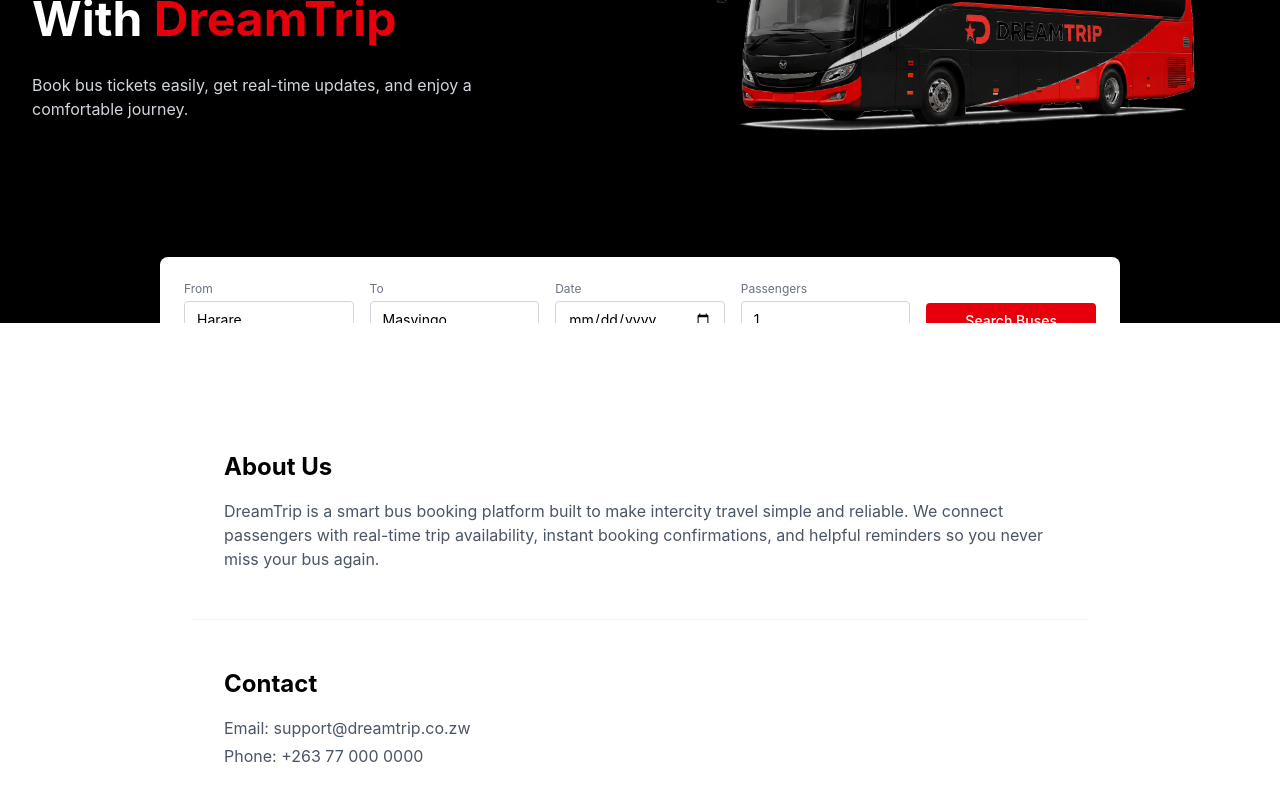
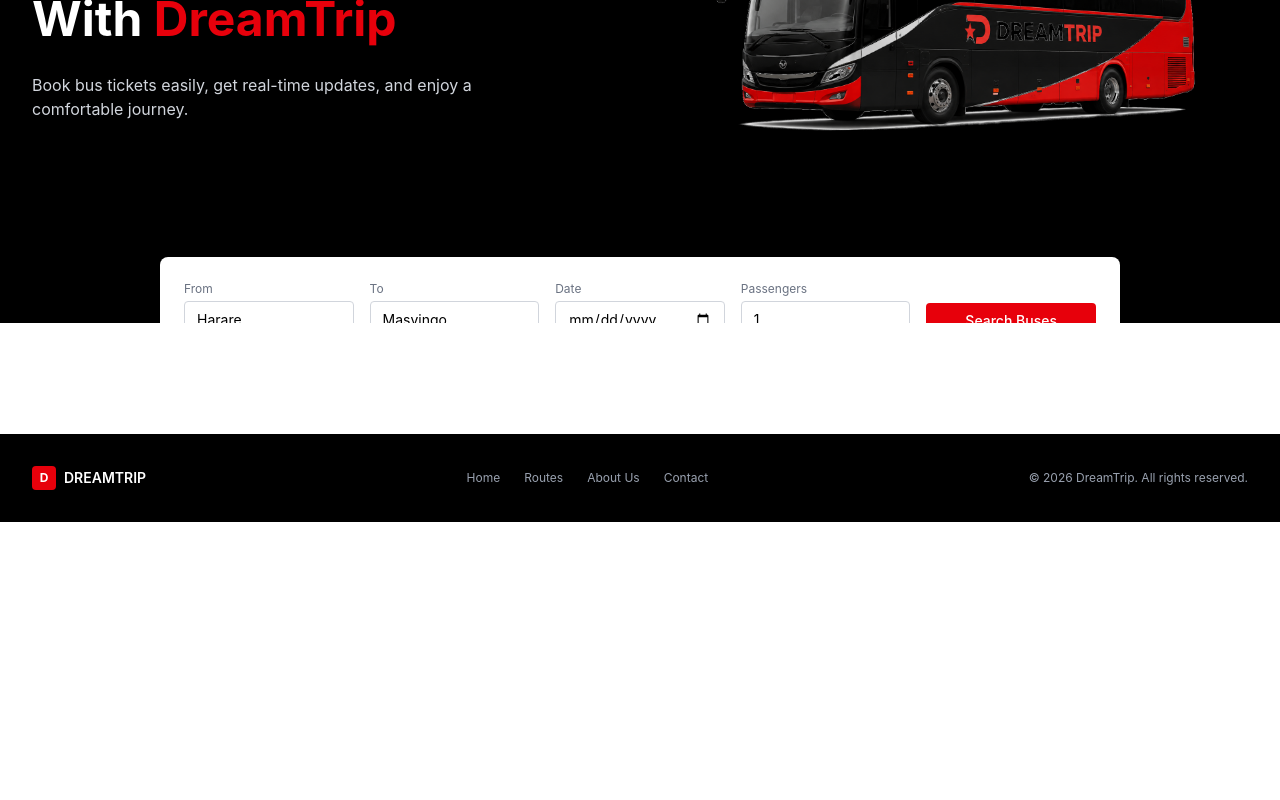
Before and after one commit to romeosasa061316-stack/Full-Stack, a React (Vite) app in the folder client/: page / in a window 1280 px wide. Shown: the part 278-1078 px from the top of the page. After the commit the page ends 800 px from the top, so only its background shows below. Built offline with nearby package versions, Linux system fonts and the light colour scheme; no server answers.

Commit message:
Add dedicated About and Contact pages, add footer to landing page

```diff
--- a/client/src/App.jsx
+++ b/client/src/App.jsx
@@ -1,5 +1,7 @@
 import { Routes, Route } from "react-router-dom";
 import LandingPage from "./pages/LandingPage";
+import AboutPage from "./pages/AboutPage";
+import ContactPage from "./pages/ContactPage";
 import LoginPage from "./pages/LoginPage";
 import SignupPage from "./pages/SignupPage";
 import DashboardPage from "./pages/DashboardPage";
@@ -18,6 +20,8 @@
   return (
     <Routes>
       <Route path="/" element={<LandingPage />} />
+      <Route path="/about" element={<AboutPage />} />
+      <Route path="/contact" element={<ContactPage />} />
       <Route path="/login" element={<LoginPage />} />
       <Route path="/signup" element={<SignupPage />} />
       <Route path="/dashboard" element={<ProtectedRoute><DashboardPage /></ProtectedRoute>} />
--- /dev/null
+++ b/client/src/pages/AboutPage.jsx
@@ -0,0 +1,40 @@
+import { Link } from "react-router-dom";
+
+function AboutPage() {
+  return (
+    <div className="min-h-screen bg-white">
+      <nav className="flex items-center justify-between px-4 md:px-8 py-4 bg-black text-white">
+        <Link to="/" className="flex items-center gap-2">
+          <div className="w-8 h-8 bg-red-600 rounded flex items-center justify-center font-bold text-lg">D</div>
+          <div className="font-bold text-lg">DREAMTRIP</div>
+        </Link>
+        <div className="hidden md:flex items-center gap-8 text-sm">
+          <Link to="/" className="hover:text-red-500">Home</Link>
+          <Link to="/search" className="hover:text-red-500">Routes</Link>
+          <Link to="/about" className="text-red-500">About Us</Link>
+          <Link to="/contact" className="hover:text-red-500">Contact</Link>
+        </div>
+        <div className="flex items-center gap-2 md:gap-3">
+          <Link to="/login" className="px-3 md:px-4 py-2 bg-red-600 rounded text-xs md:text-sm font-medium hover:bg-red-700">Login</Link>
+          <Link to="/signup" className="px-3 md:px-4 py-2 bg-white text-black rounded text-xs md:text-sm font-medium hover:bg-gray-200">Sign Up</Link>
+        </div>
+      </nav>
+
+      <div className="max-w-3xl mx-auto px-4 md:px-8 py-16">
+        <h1 className="text-3xl font-bold mb-6">About Us</h1>
+        <p className="text-gray-600 leading-relaxed">
+          DreamTrip is a smart bus booking platform built to make intercity travel simple and reliable.
+          We connect passengers with real-time trip availability, instant booking confirmations, and
+          helpful reminders so you never miss your bus again.
+        </p>
+        <p className="text-gray-600 leading-relaxed mt-4">
+          Our system automatically detects when a bus has already departed and recommends the next
+          available trip on the same route, so passengers always have a clear path forward instead of
+          hitting a dead end.
+        </p>
+      </div>
+    </div>
+  );
+}
+
+export default AboutPage;
--- /dev/null
+++ b/client/src/pages/ContactPage.jsx
@@ -0,0 +1,35 @@
+import { Link } from "react-router-dom";
+
+function ContactPage() {
+  return (
+    <div className="min-h-screen bg-white">
+      <nav className="flex items-center justify-between px-4 md:px-8 py-4 bg-black text-white">
+        <Link to="/" className="flex items-center gap-2">
+          <div className="w-8 h-8 bg-red-600 rounded flex items-center justify-center font-bold text-lg">D</div>
+          <div className="font-bold text-lg">DREAMTRIP</div>
+        </Link>
+        <div className="hidden md:flex items-center gap-8 text-sm">
+          <Link to="/" className="hover:text-red-500">Home</Link>
+          <Link to="/search" className="hover:text-red-500">Routes</Link>
+          <Link to="/about" className="hover:text-red-500">About Us</Link>
+          <Link to="/contact" className="text-red-500">Contact</Link>
+        </div>
+        <div className="flex items-center gap-2 md:gap-3">
+          <Link to="/login" className="px-3 md:px-4 py-2 bg-red-600 rounded text-xs md:text-sm font-medium hover:bg-red-700">Login</Link>
+          <Link to="/signup" className="px-3 md:px-4 py-2 bg-white text-black rounded text-xs md:text-sm font-medium hover:bg-gray-200">Sign Up</Link>
+        </div>
+      </nav>
+
+      <div className="max-w-3xl mx-auto px-4 md:px-8 py-16">
+        <h1 className="text-3xl font-bold mb-6">Contact Us</h1>
+        <div className="space-y-3 text-gray-600">
+          <p><span className="font-semibold text-gray-900">Email:</span> support@dreamtrip.co.zw</p>
+          <p><span className="font-semibold text-gray-900">Phone:</span> +263 77 000 0000</p>
+          <p><span className="font-semibold text-gray-900">Hours:</span> Monday - Saturday, 6:00 AM - 8:00 PM</p>
+        </div>
+      </div>
+    </div>
+  );
+}
+
+export default ContactPage;
--- a/client/src/pages/LandingPage.jsx
+++ b/client/src/pages/LandingPage.jsx
@@ -3,12 +3,10 @@
 
 function LandingPage() {
   return (
-    <div className="min-h-screen bg-white">
+    <div className="min-h-screen bg-white flex flex-col">
       <nav className="flex items-center justify-between px-4 md:px-8 py-4 bg-black text-white">
         <div className="flex items-center gap-2">
-          <div className="w-8 h-8 bg-red-600 rounded flex items-center justify-center font-bold text-lg">
-            D
-          </div>
+          <div className="w-8 h-8 bg-red-600 rounded flex items-center justify-center font-bold text-lg">D</div>
           <div>
             <div className="font-bold text-lg leading-tight">DREAMTRIP</div>
             <div className="text-[10px] text-gray-400 leading-tight">Travel Smart. Arrive Safe.</div>
@@ -18,17 +16,13 @@
         <div className="hidden md:flex items-center gap-8 text-sm">
           <Link to="/" className="hover:text-red-500">Home</Link>
           <Link to="/search" className="hover:text-red-500">Routes</Link>
-          <a href="#about" className="hover:text-red-500">About Us</a>
-          <a href="#contact" className="hover:text-red-500">Contact</a>
+          <Link to="/about" className="hover:text-red-500">About Us</Link>
+          <Link to="/contact" className="hover:text-red-500">Contact</Link>
         </div>
 
         <div className="flex items-center gap-2 md:gap-3">
-          <Link to="/login" className="px-3 md:px-4 py-2 bg-red-600 rounded text-xs md:text-sm font-medium hover:bg-red-700">
-            Login
-          </Link>
-          <Link to="/signup" className="px-3 md:px-4 py-2 bg-white text-black rounded text-xs md:text-sm font-medium hover:bg-gray-200">
-            Sign Up
-          </Link>
+          <Link to="/login" className="px-3 md:px-4 py-2 bg-red-600 rounded text-xs md:text-sm font-medium hover:bg-red-700">Login</Link>
+          <Link to="/signup" className="px-3 md:px-4 py-2 bg-white text-black rounded text-xs md:text-sm font-medium hover:bg-gray-200">Sign Up</Link>
         </div>
       </nav>
 
@@ -76,22 +70,21 @@
 
       <div className="h-8 md:h-20"></div>
 
-      <section id="about" className="max-w-4xl mx-auto px-4 md:px-8 py-12 scroll-mt-20">
-        <h2 className="text-2xl font-bold mb-4">About Us</h2>
-        <p className="text-gray-600">
-          DreamTrip is a smart bus booking platform built to make intercity travel simple and reliable.
-          We connect passengers with real-time trip availability, instant booking confirmations, and
-          helpful reminders so you never miss your bus again.
-        </p>
-      </section>
-
-      <section id="contact" className="max-w-4xl mx-auto px-4 md:px-8 py-12 scroll-mt-20 border-t border-gray-100">
-        <h2 className="text-2xl font-bold mb-4">Contact</h2>
-        <div className="text-gray-600 space-y-1">
-          <p>Email: support@dreamtrip.co.zw</p>
-          <p>Phone: +263 77 000 0000</p>
+      <footer className="mt-auto bg-black text-gray-400 px-4 md:px-8 py-8">
+        <div className="max-w-7xl mx-auto flex flex-col md:flex-row justify-between items-center gap-4">
+          <div className="flex items-center gap-2">
+            <div className="w-6 h-6 bg-red-600 rounded flex items-center justify-center font-bold text-xs text-white">D</div>
+            <span className="text-white font-semibold text-sm">DREAMTRIP</span>
+          </div>
+          <div className="flex gap-6 text-xs">
+            <Link to="/" className="hover:text-white">Home</Link>
+            <Link to="/search" className="hover:text-white">Routes</Link>
+            <Link to="/about" className="hover:text-white">About Us</Link>
+            <Link to="/contact" className="hover:text-white">Contact</Link>
+          </div>
+          <div className="text-xs">&copy; 2026 DreamTrip. All rights reserved.</div>
         </div>
-      </section>
+      </footer>
     </div>
   );
 }
```
